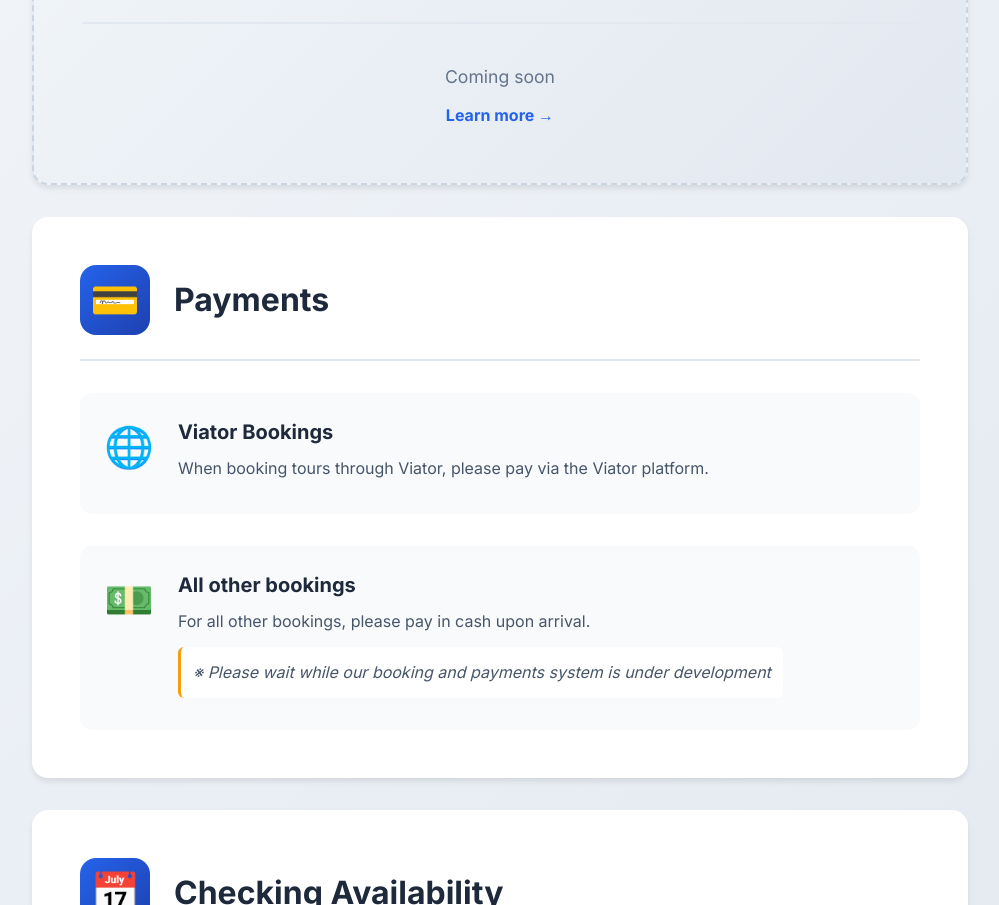
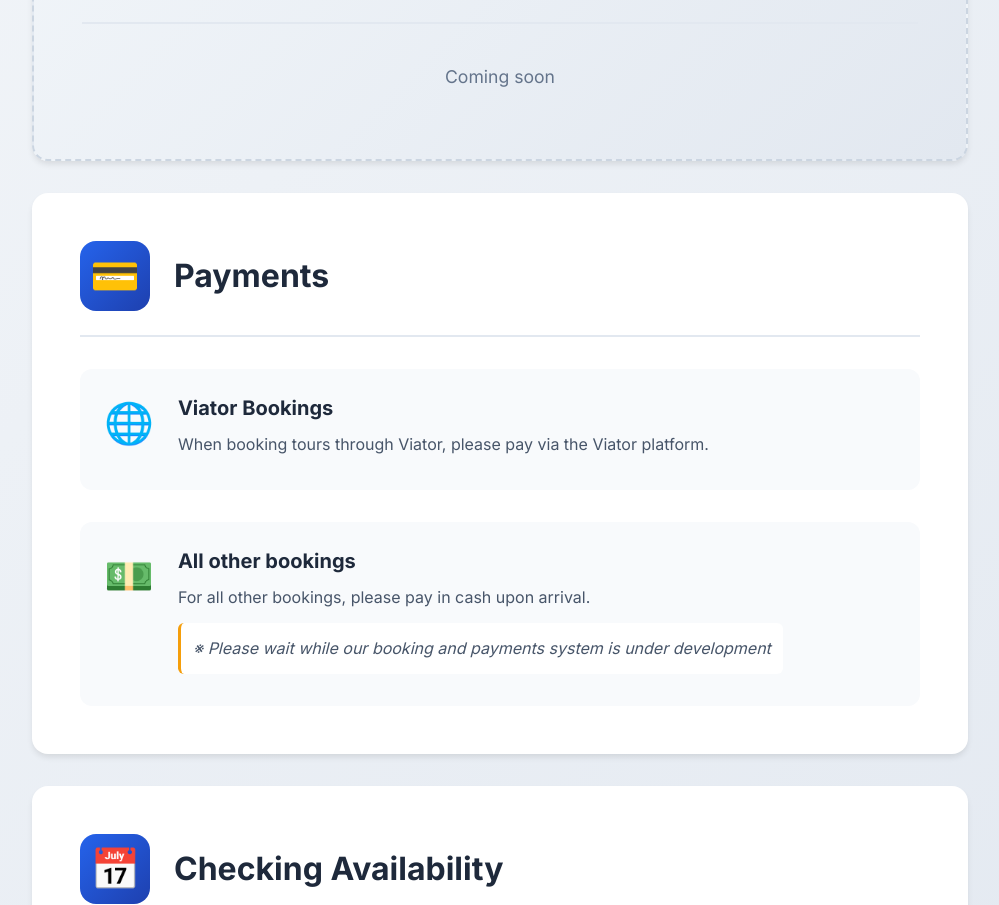
Before and after one commit to jonathan-h-grebe/minoh_cycles_static, a Vue app: page /how-to-book in a window 1280 px wide. Shown: the part 1364-2269 px from the top of the page, without its empty margins (140-1139 px from the left). Built offline with nearby package versions, Linux system fonts and the light colour scheme.

Commit message:
improve wording, deleted pointless link

```diff
--- a/src/components/HowToBookPage.vue
+++ b/src/components/HowToBookPage.vue
@@ -79,9 +79,6 @@
 
           <div class="coming-soon-content">
             <p class="coming-soon-text">{{ $t('howToBook.cycleHire.comingSoon') }}</p>
-            <router-link to="/rentals" class="inline-link">
-              {{ $t('howToBook.cycleHire.linkText') }} →
-            </router-link>
           </div>
         </div>
 
--- a/src/locales/en.json
+++ b/src/locales/en.json
@@ -106,7 +106,7 @@
       },
       "satsukiyamaSky": {
         "name": "Satsukiyama Sky Tour",
-        "description": "Explore a lesser known, but equally beautiful area, and take in views over the surrounding areas.",
+        "description": "Take a lesser known, but equally beautiful route, and take in views over the surrounding areas.",
         "duration": "3 hours",
         "difficulty": "Moderate"
       }
```
